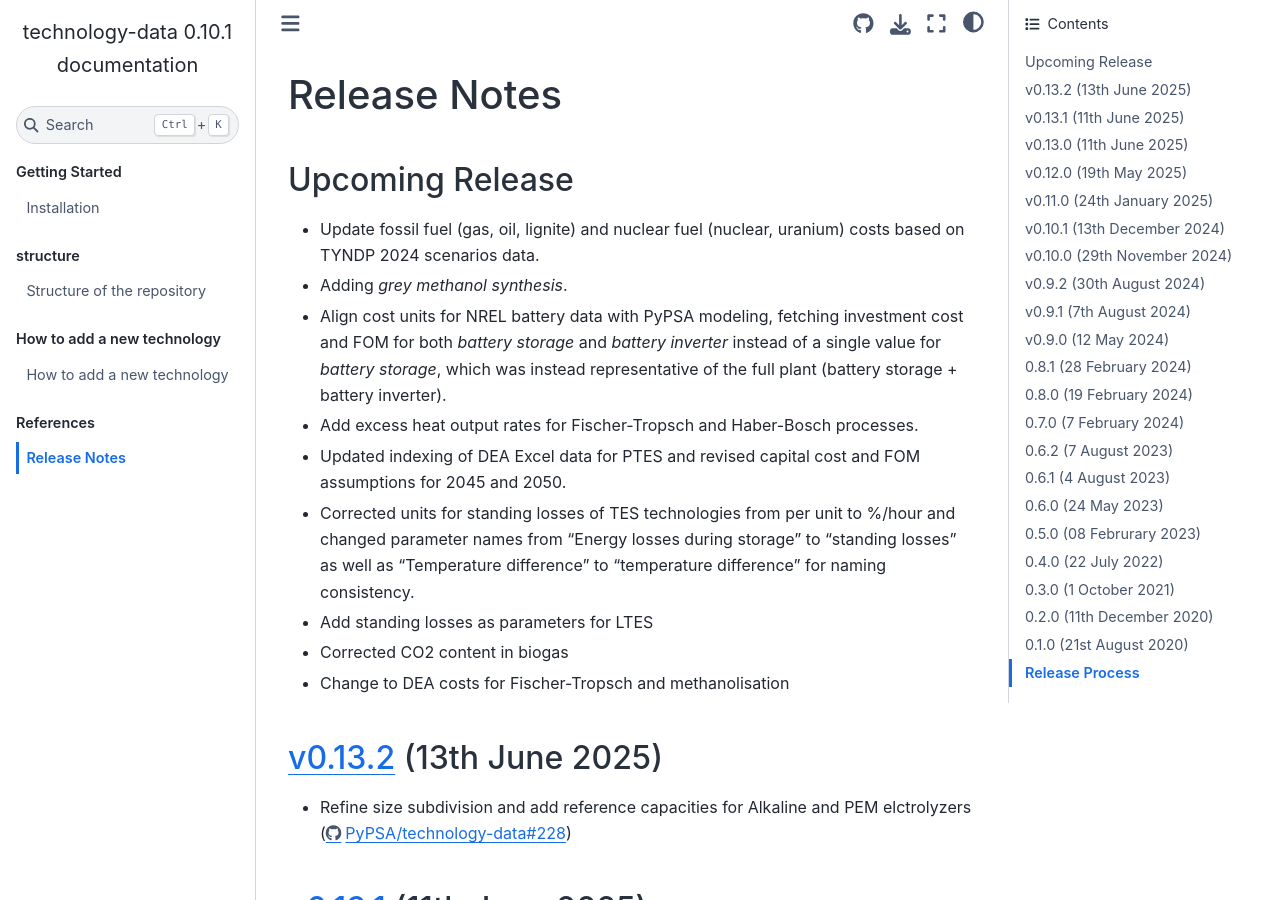
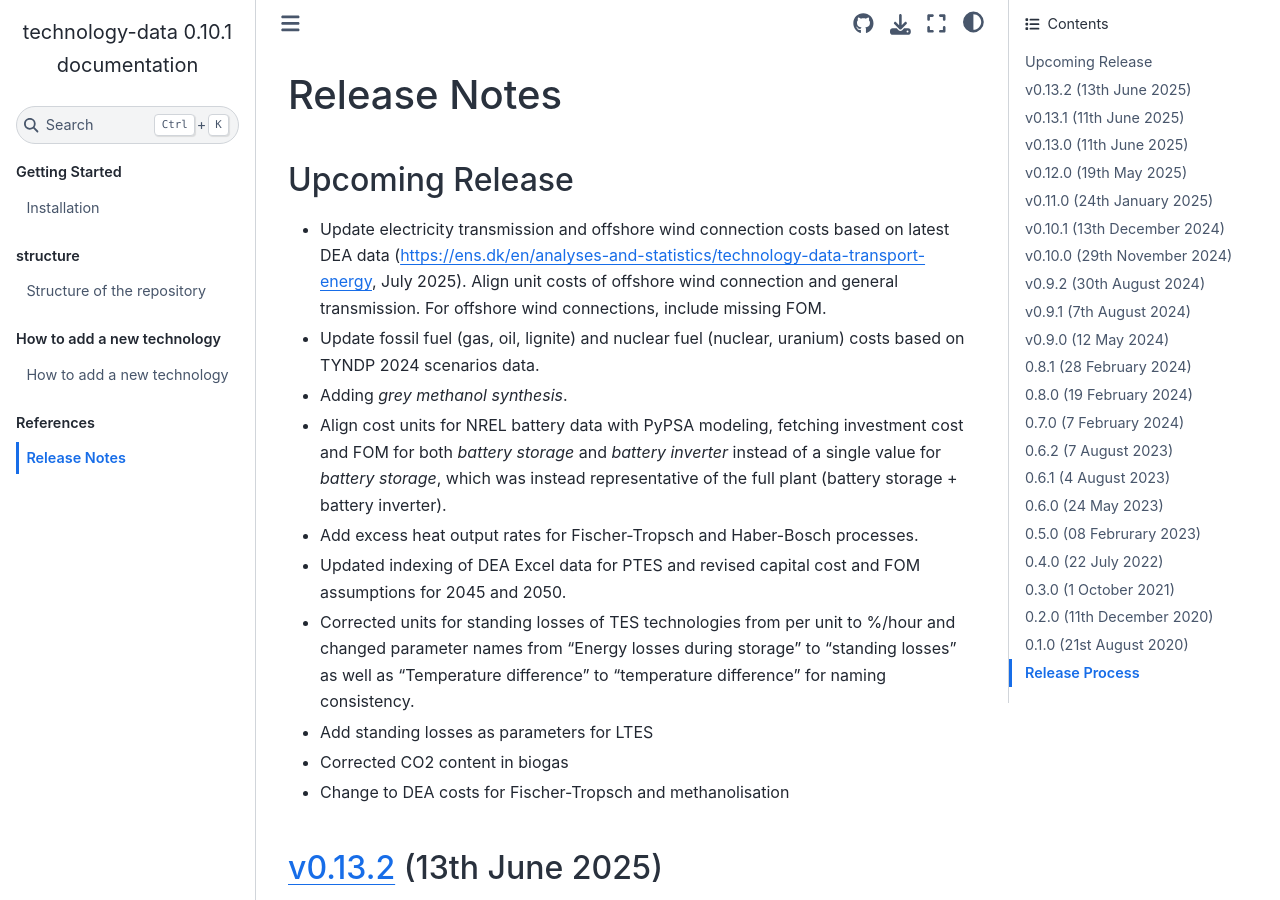
Before and after one commit to PyPSA/technology-data, a Sphinx documentation site: the page built from docs/release_notes.rst, in a window 1280 px wide and 900 px high. Built offline with Sphinx 7.4.7 and the Sphinx Book theme 1.1.4, drawn with Linux system fonts in a browser that asks for light colours.

Commit message:
update electricity transmission and offshore connection costs

```diff
--- a/docs/release_notes.rst
+++ b/docs/release_notes.rst
@@ -15,6 +15,9 @@ Upcoming Release
 
 ..   The features listed below are not released yet, but will be part of the next release!
 ..   To use the features already you have to use the ``master`` branch.
+
+* Update electricity transmission and offshore wind connection costs based on latest DEA data (https://ens.dk/en/analyses-and-statistics/technology-data-transport-energy, July 2025).
+  Align unit costs of offshore wind connection and general transmission. For offshore wind connections, include missing FOM.
 
 * Update fossil fuel (gas, oil, lignite) and nuclear fuel (nuclear, uranium) costs based on TYNDP 2024 scenarios data.
 
```
Also changed, not shown: 9 other files.
